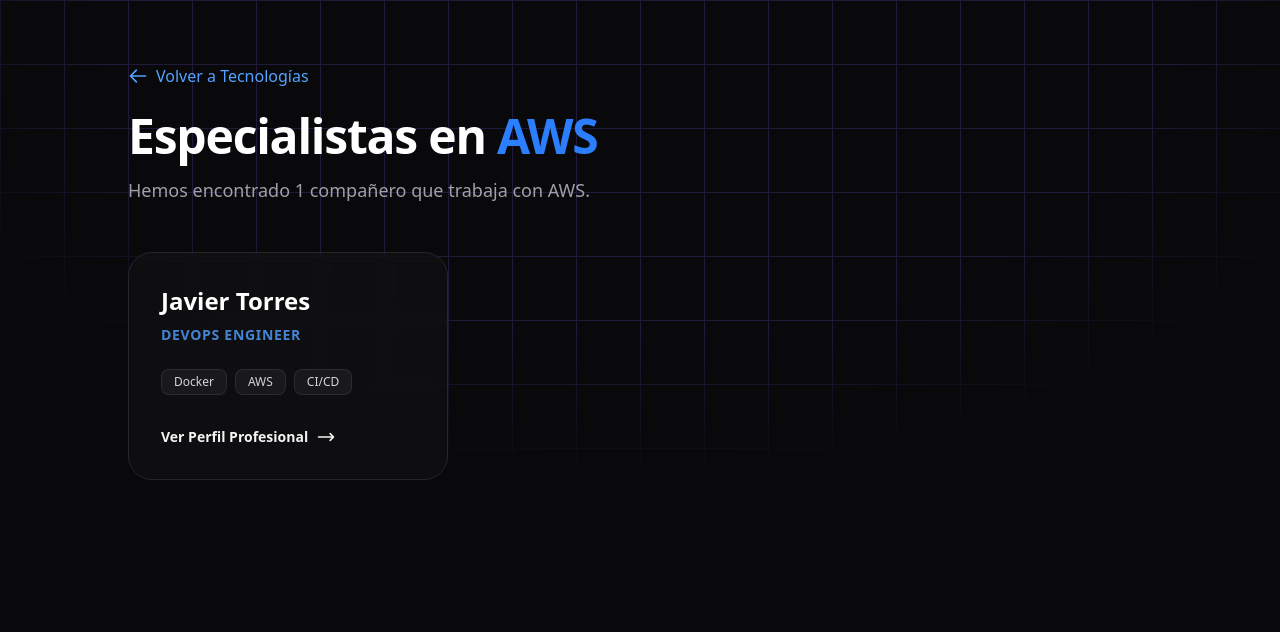
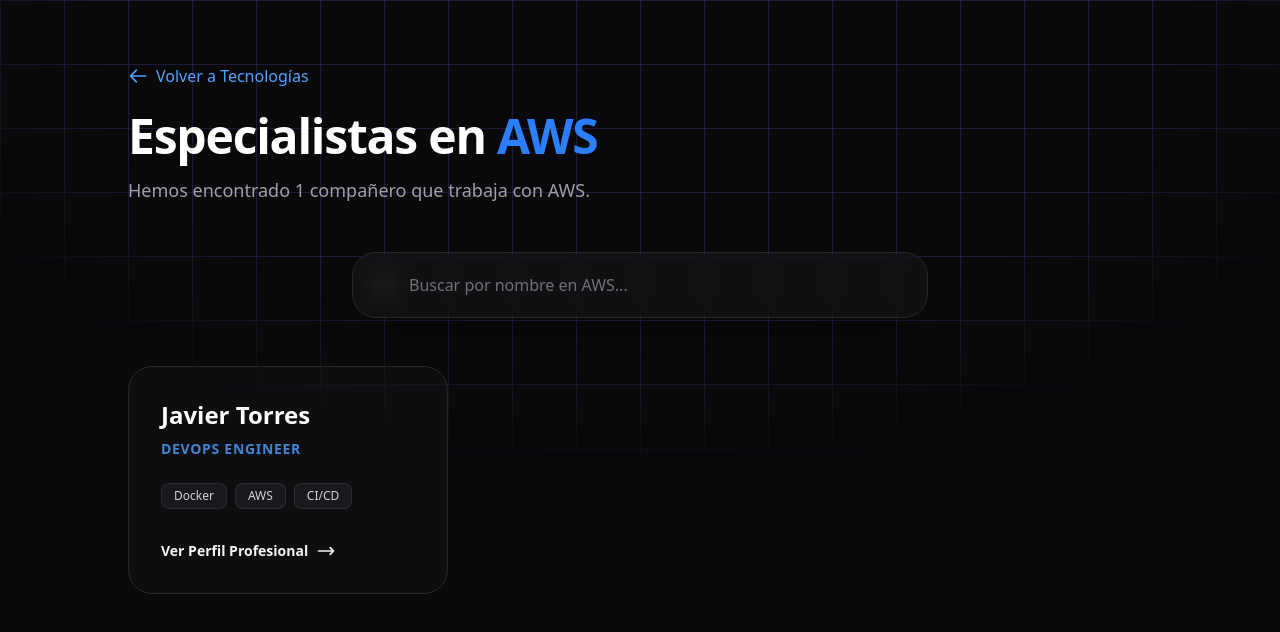
Before and after one commit to FranVice/interamplify-practica-01-directorio-companeros, a Next.js app: page /tecnologias/AWS in a window 1280 px wide. Shown: the top 632 px of the page. Built offline with nearby package versions, Linux system fonts and the light colour scheme.

Commit message:
feat(practica-02): implement SSG, SEO, client filter and Tailwind CSS animations

```diff
--- a/src/app/globals.css
+++ b/src/app/globals.css
@@ -9,6 +9,17 @@
 @theme inline {
   --color-background: var(--background);
   --color-foreground: var(--foreground);
+  --animate-fade-in-up: fade-in-up 0.6s ease-out forwards;
+  @keyframes fade-in-up {
+    from {
+      opacity: 0;
+      transform: translateY(20px);
+    }
+    to {
+      opacity: 1;
+      transform: translateY(0);
+    }
+  }
 }
 
 /* El modo oscuro mantiene los mismos colores o ajusta contrastes si es necesario */
--- a/src/app/tecnologias/[tech]/page.tsx
+++ b/src/app/tecnologias/[tech]/page.tsx
@@ -1,7 +1,8 @@
 import Link from "next/link";
 import { notFound } from "next/navigation";
+import { type Metadata } from "next";
 import { coworkers, type Coworker } from "../../../lib/data";
-import MemberCard from "../../../components/MemberCard";
+import TechFilterClient from "../../../components/TechFilterClient";
 
 interface Props {
   params: {
@@ -9,27 +10,48 @@
   };
 }
 
+// 1. Añadimos metadatos dinámicos
+export function generateMetadata({ params }: Props): Metadata {
+  const techName = decodeURIComponent(params.tech);
+  return {
+    title: `${techName} | Especialistas en Interamplify`,
+    description: `Descubre a los expertos en ${techName} del equipo de Interamplify.`,
+  };
+}
+
+// 2. Generamos rutas estáticas (SSG) en tiempo de construcción
+export function generateStaticParams() {
+  const allTechs = new Set<string>();
+
+  coworkers.forEach((coworker) => {
+    coworker.tecnologias.forEach((tech) => {
+      allTechs.add(tech);
+    });
+  });
+
+  return Array.from(allTechs).map((tech) => ({
+    tech: encodeURIComponent(tech), // Guardamos de forma segura las URL
+  }));
+}
+
 export default function TecnologiaDetallePage({ params }: Props) {
-  // 1. Decodificar el parámetro de la URL (por si tiene espacios, ej: "Next.js")
+  // 3. Decodificar nombre de la tecnología
   const techName = decodeURIComponent(params.tech);
 
-  // 2. Filtrar compañeros que tengan esta tecnología en su array
+  // 4. Filtrar listado completo (para enviar a cliente)
   const filteredCoworkers = coworkers.filter((coworker: Coworker) =>
     coworker.tecnologias.includes(techName)
   );
 
-  // 3. Ejecutar 404 de Next.js si la tecnología no se usa por nadie
   if (filteredCoworkers.length === 0) {
     notFound();
   }
 
   return (
     <main className="min-h-screen bg-zinc-950 text-zinc-100 font-sans p-8 md:p-16 relative overflow-hidden">
-      {/* Fondo sutil (matching con home/compañeros) */}
       <div className="absolute inset-0 bg-[linear-gradient(to_right,#8b5cf6_1px,transparent_1px),linear-gradient(to_bottom,#8b5cf6_1px,transparent_1px)] bg-[size:4rem_4rem] [mask-image:radial-gradient(ellipse_60%_60%_at_50%_0%,#000_70%,transparent_100%)] opacity-20 pointer-events-none z-0" />
 
       <div className="relative z-10 max-w-5xl mx-auto">
-        {/* Navegación y Encabezado */}
         <div className="mb-12">
           <Link
             href="/tecnologias"
@@ -51,12 +73,8 @@
           </p>
         </div>
 
-        {/* Listado de compañeros filtrados */}
-        <ul className="grid gap-8 grid-cols-1 sm:grid-cols-2 lg:grid-cols-3">
-          {filteredCoworkers.map((coworker: Coworker) => (
-            <MemberCard key={coworker.id} coworker={coworker} />
-          ))}
-        </ul>
+        {/* 5. Componente Cliente para Filtro Reactivo + Animación Entrada */}
+        <TechFilterClient coworkers={filteredCoworkers} techName={techName} />
       </div>
     </main>
   );
--- /dev/null
+++ b/src/components/TechFilterClient.tsx
@@ -0,0 +1,79 @@
+"use client";
+
+import { useMemo, useState } from "react";
+import type { Coworker } from "../lib/data";
+import MemberCard from "./MemberCard";
+
+interface Props {
+  coworkers: Coworker[];
+  techName: string;
+}
+
+function normalizar(texto: string): string {
+  return texto
+    .toLowerCase()
+    .normalize("NFD")
+    .replace(/[\u0300-\u036f]/g, "");
+}
+
+export default function TechFilterClient({ coworkers, techName }: Props) {
+  const [busqueda, setBusqueda] = useState<string>("");
+
+  const filtrados = useMemo(() => {
+    let listado = coworkers;
+    const q = normalizar(busqueda.trim());
+    if (q) {
+      listado = listado.filter((c) => normalizar(c.nombre).includes(q));
+    }
+    return listado;
+  }, [busqueda, coworkers]);
+
+  return (
+    <div className="space-y-12 w-full">
+      {/* Buscador */}
+      <div className="relative max-w-xl mx-auto">
+        <label className="block relative group flex-grow w-full">
+          <span className="sr-only">Filtrar por nombre</span>
+          <div className="absolute inset-y-0 left-0 pl-5 flex items-center pointer-events-none text-zinc-400 group-focus-within:text-blue-400 transition-colors">
+            <svg className="h-6 w-6" fill="none" viewBox="0 0 24 24" stroke="currentColor">
+              <path strokeLinecap="round" strokeLinejoin="round" strokeWidth={2} d="M21 21l-6-6m2-5a7 7 0 11-14 0 7 7 0 0114 0z" />
+            </svg>
+          </div>
+          <input
+            value={busqueda}
+            onChange={(e) => setBusqueda(e.target.value)}
+            placeholder={`Buscar por nombre en ${techName}...`}
+            className="w-full pl-14 pr-6 py-5 bg-zinc-900/50 border border-zinc-800 rounded-3xl text-white placeholder-zinc-500 focus:outline-none focus:ring-2 focus:ring-blue-500/50 focus:border-blue-500 transition-all backdrop-blur-md shadow-2xl"
+          />
+        </label>
+      </div>
+
+      {/* Listado con animaciones CSS/Tailwind (fade-in-up progresivo en iteración) */}
+      {filtrados.length > 0 ? (
+        <ul className="grid gap-8 grid-cols-1 sm:grid-cols-2 lg:grid-cols-3">
+          {filtrados.map((coworker, index) => (
+            <li
+              key={coworker.id}
+              className="animate-fade-in-up opacity-0"
+              style={{ animationDelay: `${index * 150}ms` }}
+            >
+              <MemberCard coworker={coworker} />
+            </li>
+          ))}
+        </ul>
+      ) : (
+        <div className="text-center py-20 bg-zinc-900/50 backdrop-blur-sm rounded-3xl border border-dashed border-zinc-800">
+          <div className="w-16 h-16 bg-zinc-800 rounded-2xl flex items-center justify-center mx-auto mb-4 text-zinc-500">
+            <svg className="w-8 h-8" fill="none" viewBox="0 0 24 24" stroke="currentColor">
+              <path strokeLinecap="round" strokeLinejoin="round" strokeWidth={2} d="M9.172 16.172a4 4 0 015.656 0M9 10h.01M15 10h.01M21 12a9 9 0 11-18 0 9 9 0 0118 0z" />
+            </svg>
+          </div>
+          <h3 className="text-xl font-bold text-white mb-2">Sin resultados</h3>
+          <p className="text-zinc-400 font-light max-w-md mx-auto">
+            No hay ningún compañero especializado en <span className="text-white font-medium">{techName}</span> que coincida con "{busqueda}".
+          </p>
+        </div>
+      )}
+    </div>
+  );
+}
```
Also changed, not shown: 1 other file (tests, documents, lock files or other folders).
